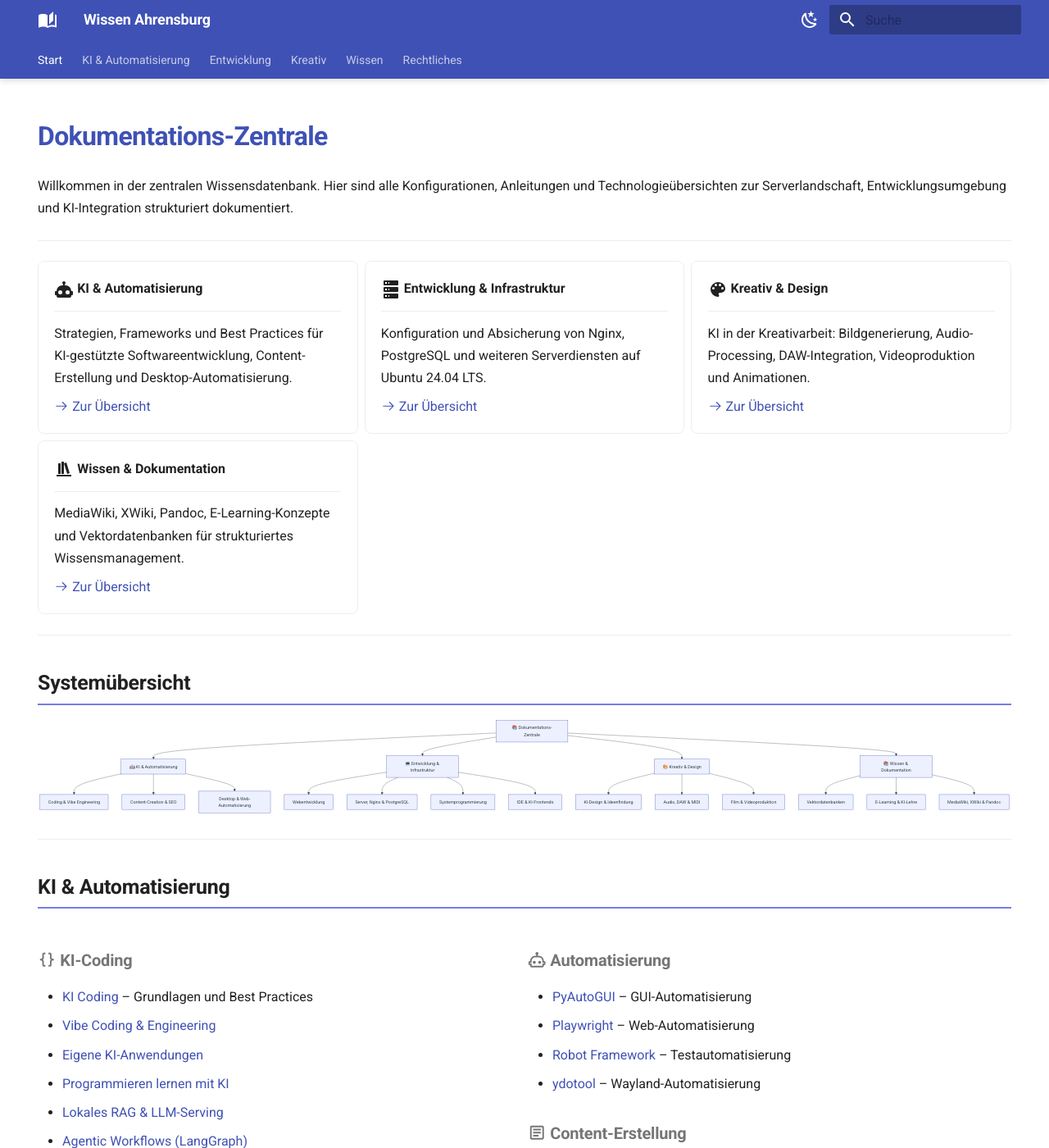
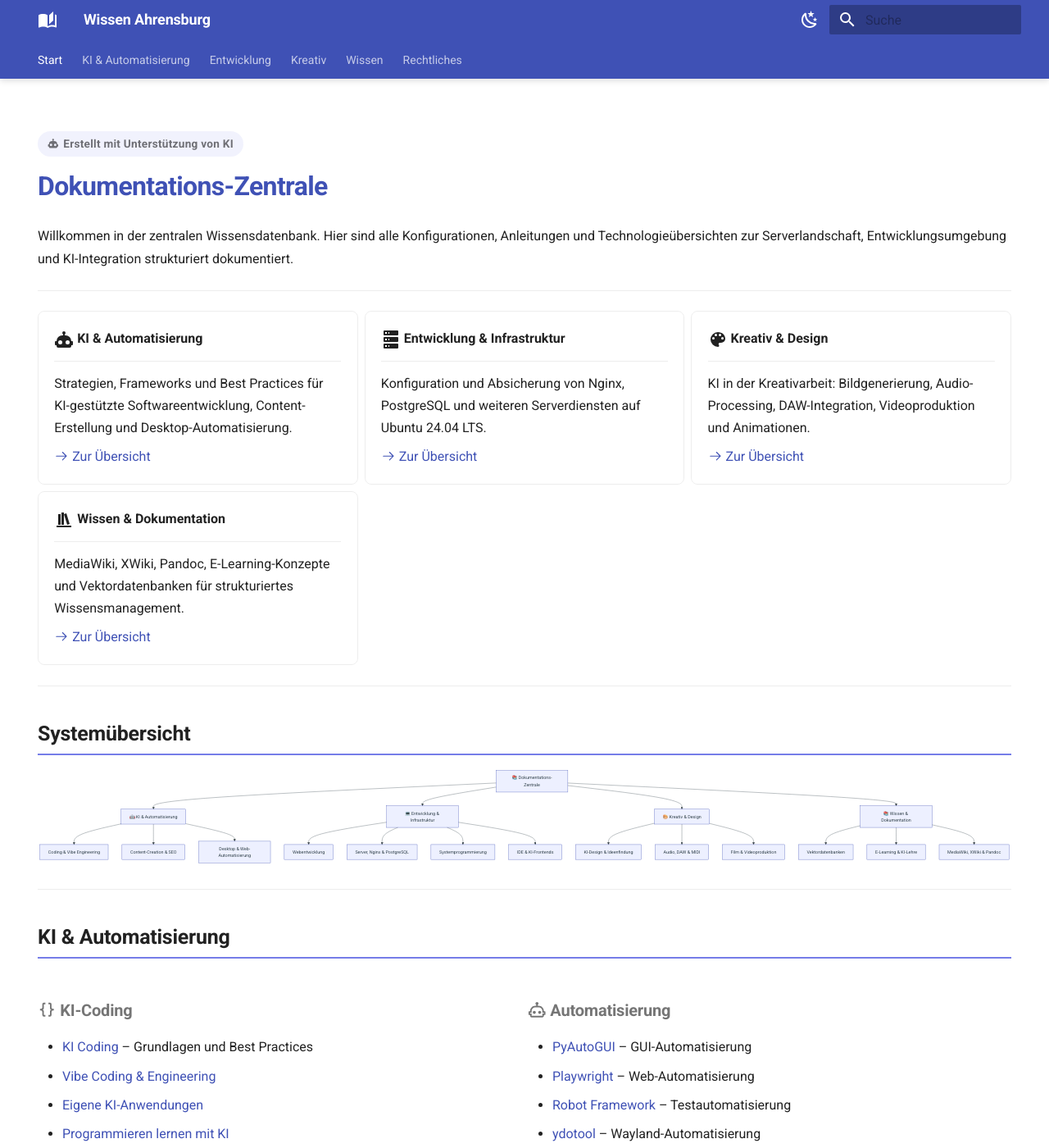
Before and after one commit to thorstenkloehn/dokument, an MkDocs documentation site: the page built from docs/index.md, in a window 1280 px wide and 1400 px high. Shown: the whole window at 82% size. Built offline with MkDocs 1.6.1 and Material for MkDocs 9.7.7, drawn with Linux system fonts in a browser that asks for light colours.

Commit message:
feat(theme): Add "Erstellt mit Unterstützung von KI" notice to all pages
Overrides the Material content partial to inject a badge below the
page title, and adds matching styling in extra.css.

```diff
--- a/docs/stylesheets/extra.css
+++ b/docs/stylesheets/extra.css
@@ -299,6 +299,30 @@
 }
 
 /* -----------------------------------------------------------------------------
+   KI-Hinweis – oberhalb jeder Seite
+   ----------------------------------------------------------------------------- */
+
+.md-typeset .ai-generated-notice {
+  display: inline-flex;
+  align-items: center;
+  gap: .4em;
+  background-color: var(--local-note-bg);
+  color: var(--md-default-fg-color--light);
+  border-radius: 100px;
+  padding: .3em .9em;
+  font-size: .68rem;
+  font-weight: 600;
+  letter-spacing: .02em;
+  margin-bottom: 1.2em;
+}
+
+.md-typeset .ai-generated-notice svg {
+  width: 1em;
+  height: 1em;
+  fill: currentColor;
+}
+
+/* -----------------------------------------------------------------------------
    Footer – Material-Typografie
    ----------------------------------------------------------------------------- */
 
--- /dev/null
+++ b/overrides/partials/content.html
@@ -0,0 +1,17 @@
+{#-
+  Custom Content Override for MkDocs Material
+  Fügt einen Hinweis "Erstellt mit Unterstützung von KI" oberhalb jeder Seite ein.
+-#}
+{% include "partials/actions.html" %}
+{% if "<h1" not in page.content %}
+  <h1 id="__skip">{{ page.title | d(config.site_name, true)}}</h1>
+{% endif %}
+<p class="ai-generated-notice">
+  {% include ".icons/material/robot.svg" %}
+  Erstellt mit Unterstützung von KI
+</p>
+{{ page.content }}
+{% include "partials/tags.html" %}
+{% include "partials/source-file.html" %}
+{% include "partials/feedback.html" %}
+{% include "partials/comments.html" %}
```
